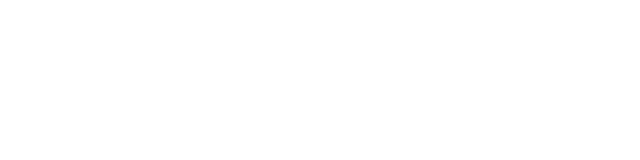
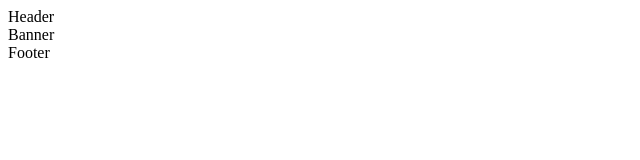
Before and after one commit to OmarKnows/Blogr, a React (Vite) app: page / in a window 1280 px wide. Shown: the top 160 px of the page, without its empty margins (0-640 px from the left). Built offline with nearby package versions, Linux system fonts and the light colour scheme.

Commit message:
prepared components

```diff
--- a/src/App.tsx
+++ b/src/App.tsx
@@ -1,5 +1,15 @@
+import Banner from './components/Banner/Banner';
+import Footer from './components/Footer/Footer';
+import Header from './components/Header/Header';
+
 function App() {
-	return <></>;
+	return (
+		<>
+			<Header />
+			<Banner />
+			<Footer />
+		</>
+	);
 }
 
 export default App;
--- /dev/null
+++ b/src/components/Banner/Banner.tsx
@@ -0,0 +1,5 @@
+const Banner = () => {
+	return <div>Banner</div>;
+};
+
+export default Banner;
--- /dev/null
+++ b/src/components/Footer/Footer.tsx
@@ -0,0 +1,5 @@
+const Footer = () => {
+	return <div>Footer</div>;
+};
+
+export default Footer;
--- /dev/null
+++ b/src/components/Header/Header.tsx
@@ -0,0 +1,7 @@
+import './Header.css';
+
+const Header = () => {
+	return <div>Header</div>;
+};
+
+export default Header;
```
Also changed, not shown: src/components/Banner/Banner.css (added), src/components/Footer/Footer.css (added), src/components/Header/Header.css (added).
